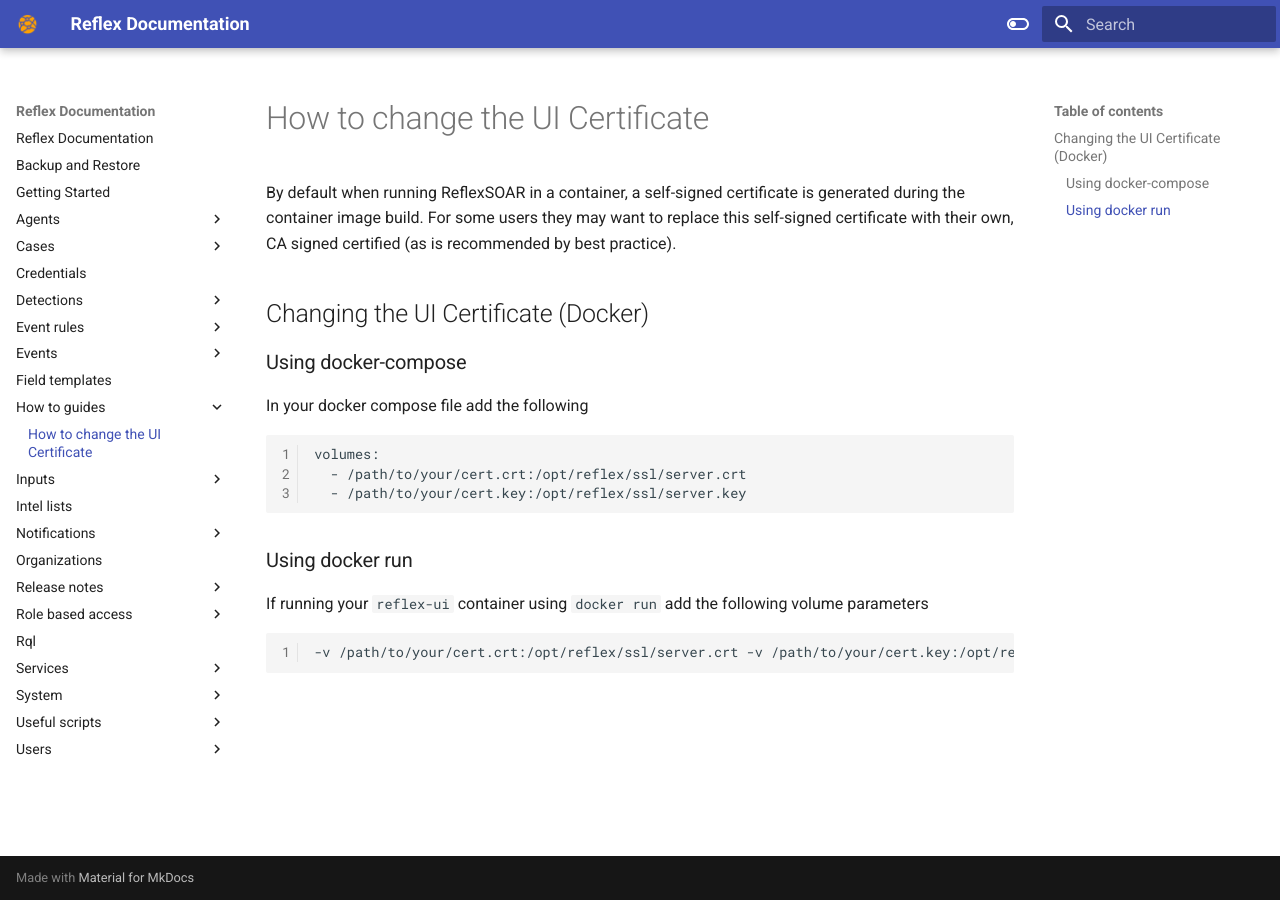
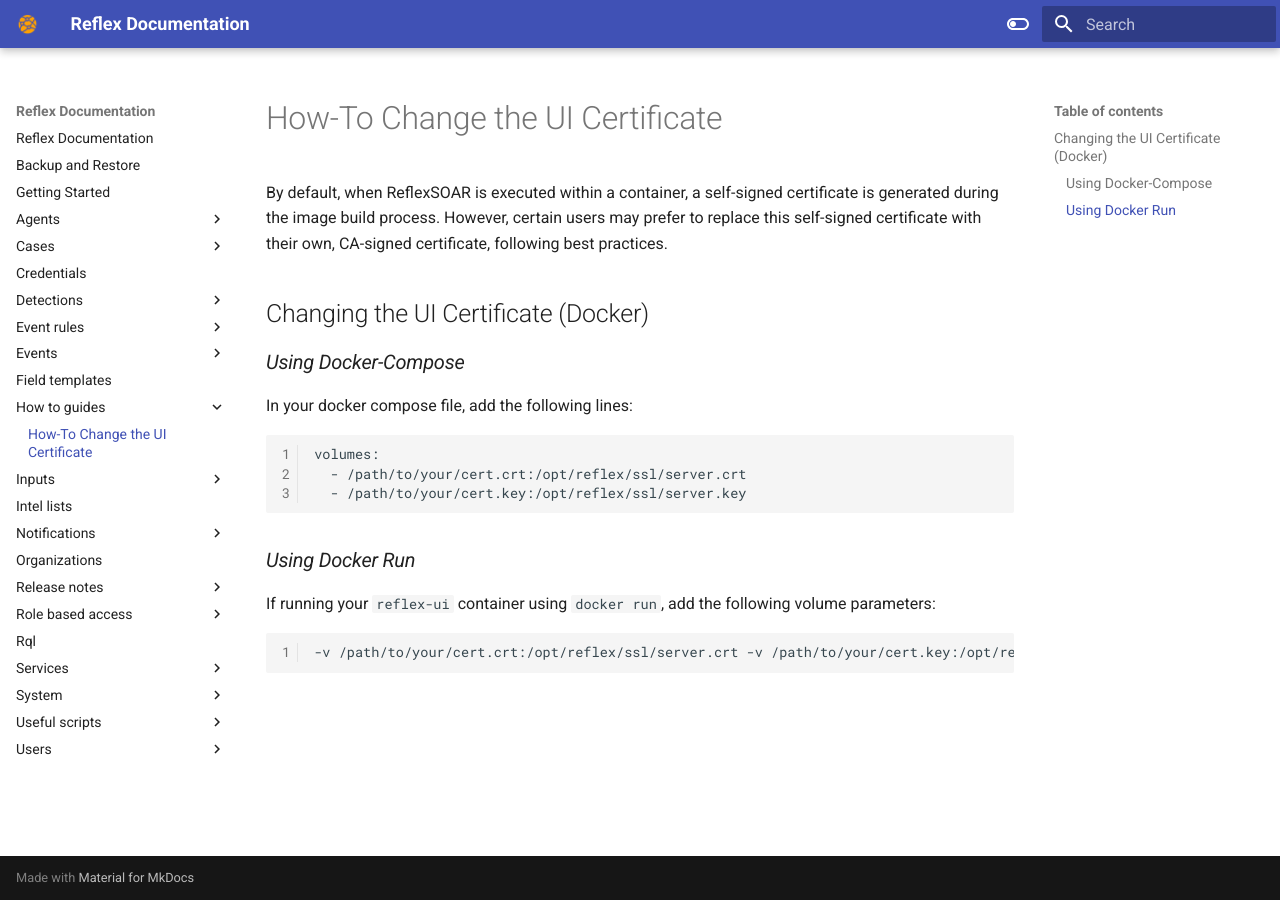
Before and after one commit to reflexsoar/reflex-docs, an MkDocs documentation site: the page built from docs/how-to-guides/change-front-end-certificate.md, in a window 1280 px wide. Built offline with MkDocs 1.6.1 and Material for MkDocs 9.7.7, drawn with Linux system fonts in a browser that asks for light colours.

Commit message:
changed grammar on change-front-end-cert

````diff
--- a/docs/how-to-guides/change-front-end-certificate.md
+++ b/docs/how-to-guides/change-front-end-certificate.md
@@ -1,12 +1,11 @@
-# How to change the UI Certificate
-
-By default when running ReflexSOAR in a container, a self-signed certificate is generated during the container image build.  For some users they may want to replace this self-signed certificate with their own, CA signed certified (as is recommended by best practice).
+# How-To Change the UI Certificate
+By default, when ReflexSOAR is executed within a container, a self-signed certificate is generated during the image build process. However, certain users may prefer to replace this self-signed certificate with their own, CA-signed certificate, following best practices.
 
 ## Changing the UI Certificate (Docker)
 
-### Using docker-compose
+### *Using Docker-Compose*
 
-In your docker compose file add the following
+In your docker compose file, add the following lines:
 
 ```
 volumes:
@@ -14,9 +13,9 @@
   - /path/to/your/cert.key:/opt/reflex/ssl/server.key
 ```
 
-### Using docker run
+### *Using Docker Run*
 
-If running your `reflex-ui` container using `docker run` add the following volume parameters
+If running your `reflex-ui` container using `docker run`, add the following volume parameters:
 
 ```
 -v /path/to/your/cert.crt:/opt/reflex/ssl/server.crt -v /path/to/your/cert.key:/opt/reflex/ssl/server.key
````
Also changed, not shown: docs/events/index.md (+1 -1 lines).
